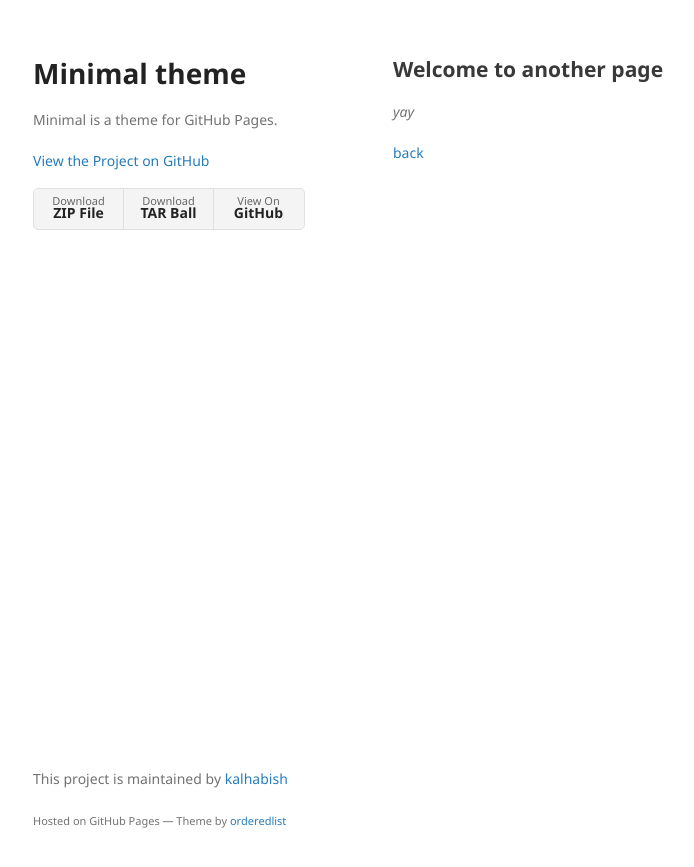
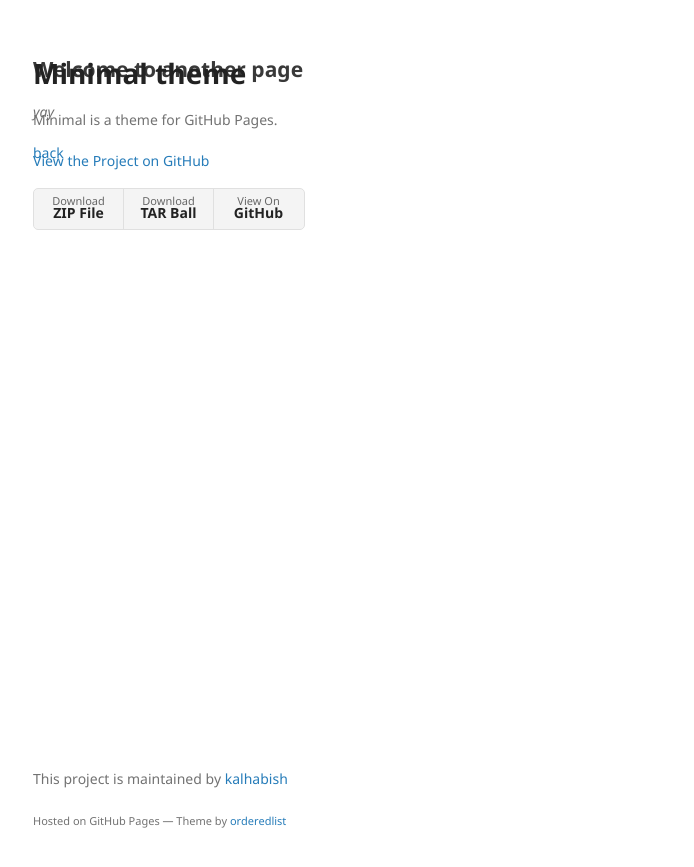
Before and after one commit to kalhabish/embedded_course, a Jekyll site: the page built from another-page.md, in a window 1280 px wide. Shown: the top 867 px of the page, without its empty margins (177-871 px from the left). Built offline with Jekyll 4.4.1, drawn with Linux system fonts in a browser that asks for light colours; our own code applies the rules of GitHub Pages for plain Markdown files.

Commit message:
exchanged header + section float values

```diff
--- a/_sass/jekyll-theme-minimal.scss
+++ b/_sass/jekyll-theme-minimal.scss
@@ -107,7 +107,7 @@
 
 header {
   width:270px;
-  float:left;
+  float:right;
   position:fixed;
   -webkit-font-smoothing:subpixel-antialiased;
 }
@@ -174,7 +174,7 @@
 
 section {
   width:500px;
-  float:right;
+  float:left;
   padding-bottom:50px;
 }
 
```
